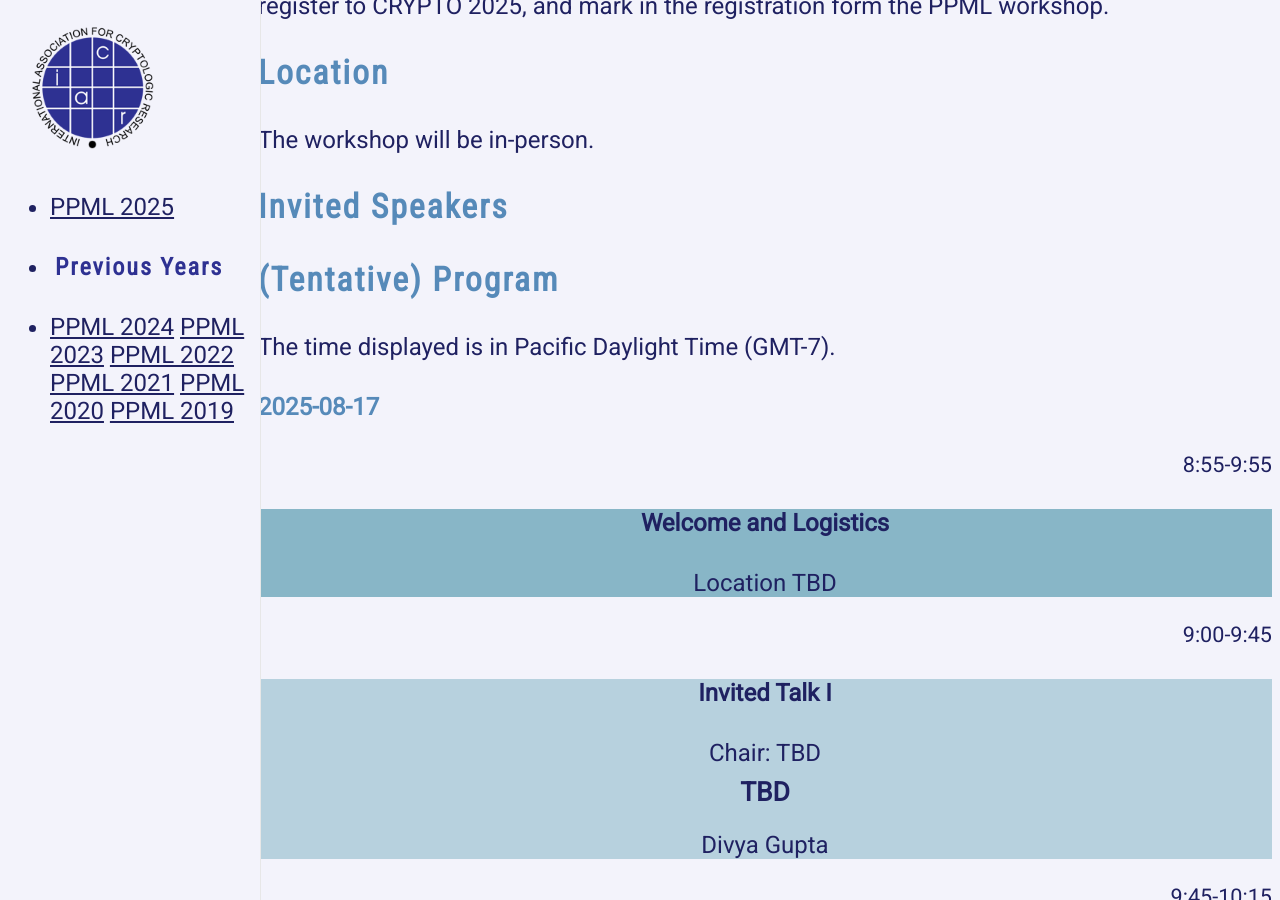
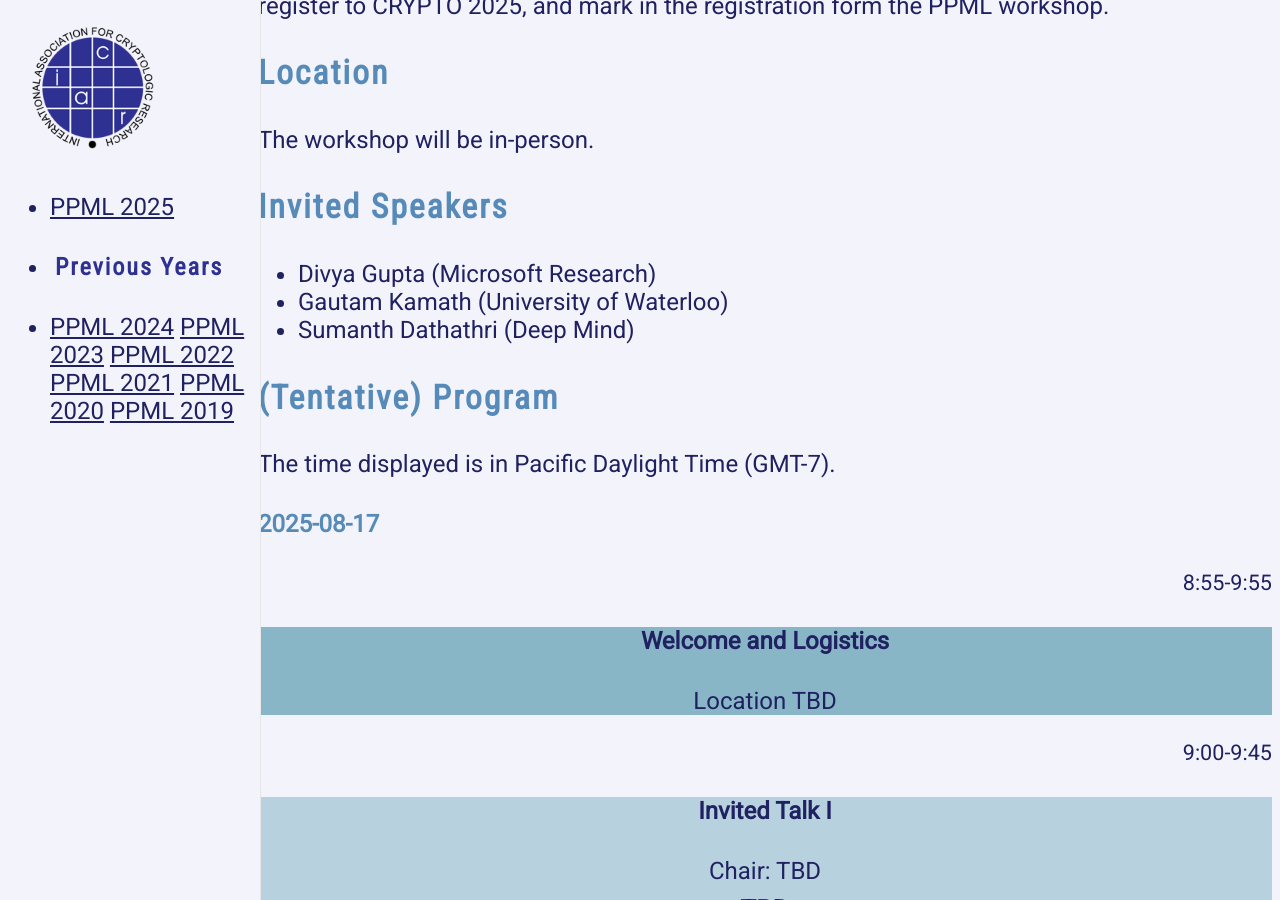
Before and after one commit to Crypto-PPML/Crypto-PPML.github.io, a Jekyll site: the page built from 2025/index.markdown, in a window 1280 px wide and 900 px high, scrolled down 1091 px. Built offline with Jekyll 4.4.1, drawn with Linux system fonts in a browser that asks for light colours; nearby versions of some CDN libraries; a style sheet for code colours, icons or effects is not loaded.

Commit message:
Update index.markdown

```diff
--- a/2025/index.markdown
+++ b/2025/index.markdown
@@ -28,7 +28,9 @@ The workshop will be in-person.
 
 
 ### Invited Speakers
-
+- Divya Gupta (Microsoft Research)
+- Gautam Kamath (University of Waterloo)
+- Sumanth Dathathri (Deep Mind)
 
 ### (Tentative) Program
 
```
